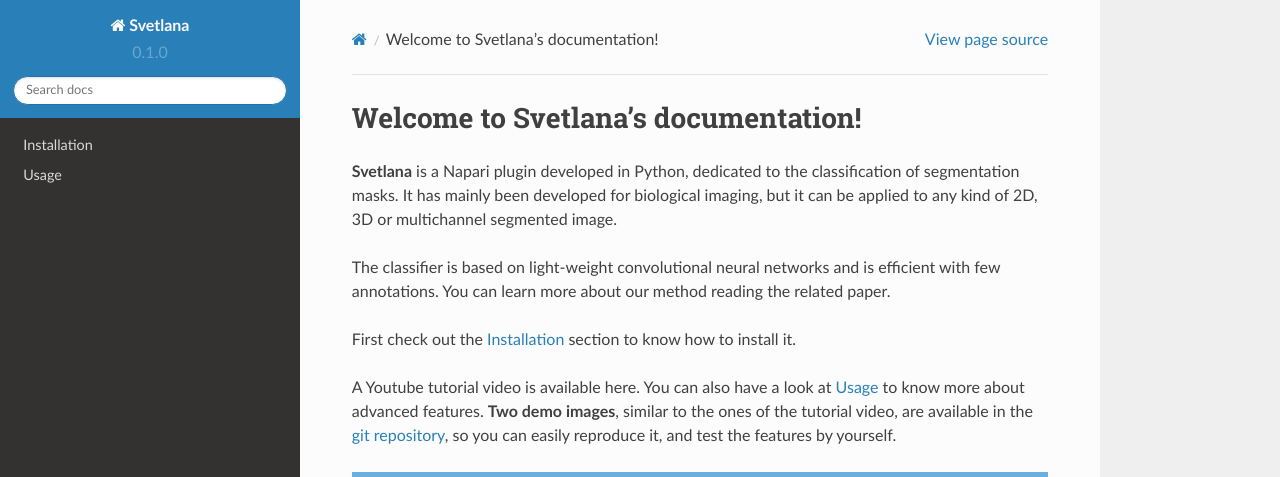
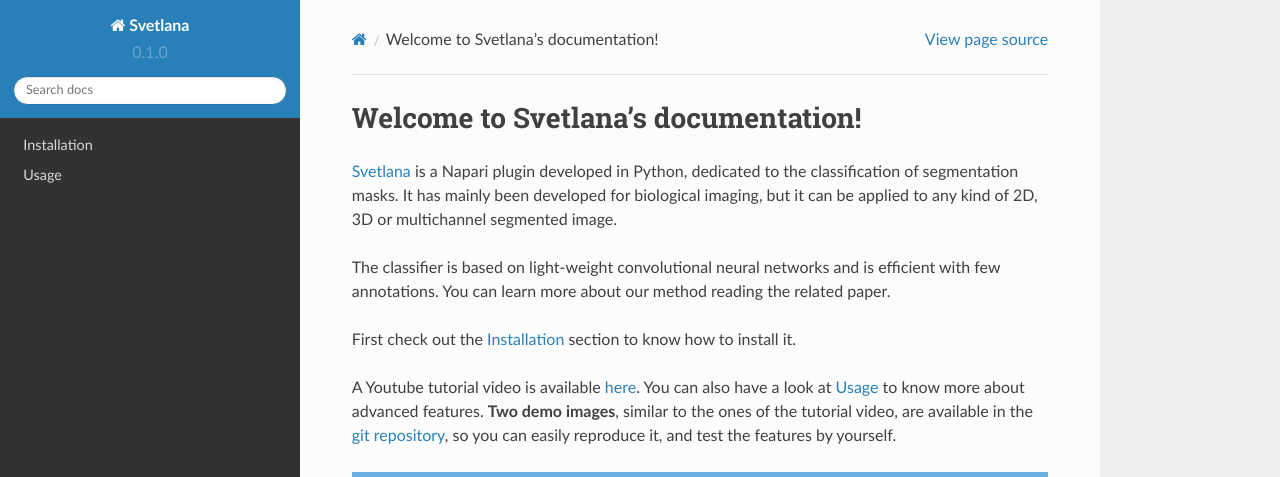
Before and after one commit to koopa31/Svetlana_documentation, a Sphinx documentation site: the page built from docs/source/index.rst, in a window 1280 px wide and 900 px high. Shown: the top 477 px of the window. Built offline with Sphinx 7.4.7 and the Read the Docs theme 2.0.0, drawn with Linux system fonts in a browser that asks for light colours; part of the change alters nothing that is shown.

```diff
--- a/docs/source/index.rst
+++ b/docs/source/index.rst
@@ -1,7 +1,7 @@
 Welcome to Svetlana's documentation!
 ===================================
 
-**Svetlana** is a Napari plugin developed in Python, dedicated to the classification of segmentation masks.
+`Svetlana <https://www.napari-hub.org/plugins/napari-svetlana>`_ is a Napari plugin developed in Python, dedicated to the classification of segmentation masks.
 It has mainly been developed for biological imaging, but it can be applied to any kind of 2D, 3D or multichannel
 segmented image.
 
@@ -10,7 +10,7 @@ learn more about our method reading the related paper.
 
 First check out the :doc:`installation` section to know how to install it.
 
-A Youtube tutorial video is available here. You can also have a look at :doc:`usage` to know more about advanced
+A Youtube tutorial video is available `here <https:www.youtube.com>`_. You can also have a look at :doc:`usage` to know more about advanced
 features. **Two demo images**, similar to the ones of the tutorial video, are available in the
 `git repository <https://bitbucket.org/koopa31/napari_svetlana/src/main/>`_, so you can easily
 reproduce it, and test the features by yourself.
```
